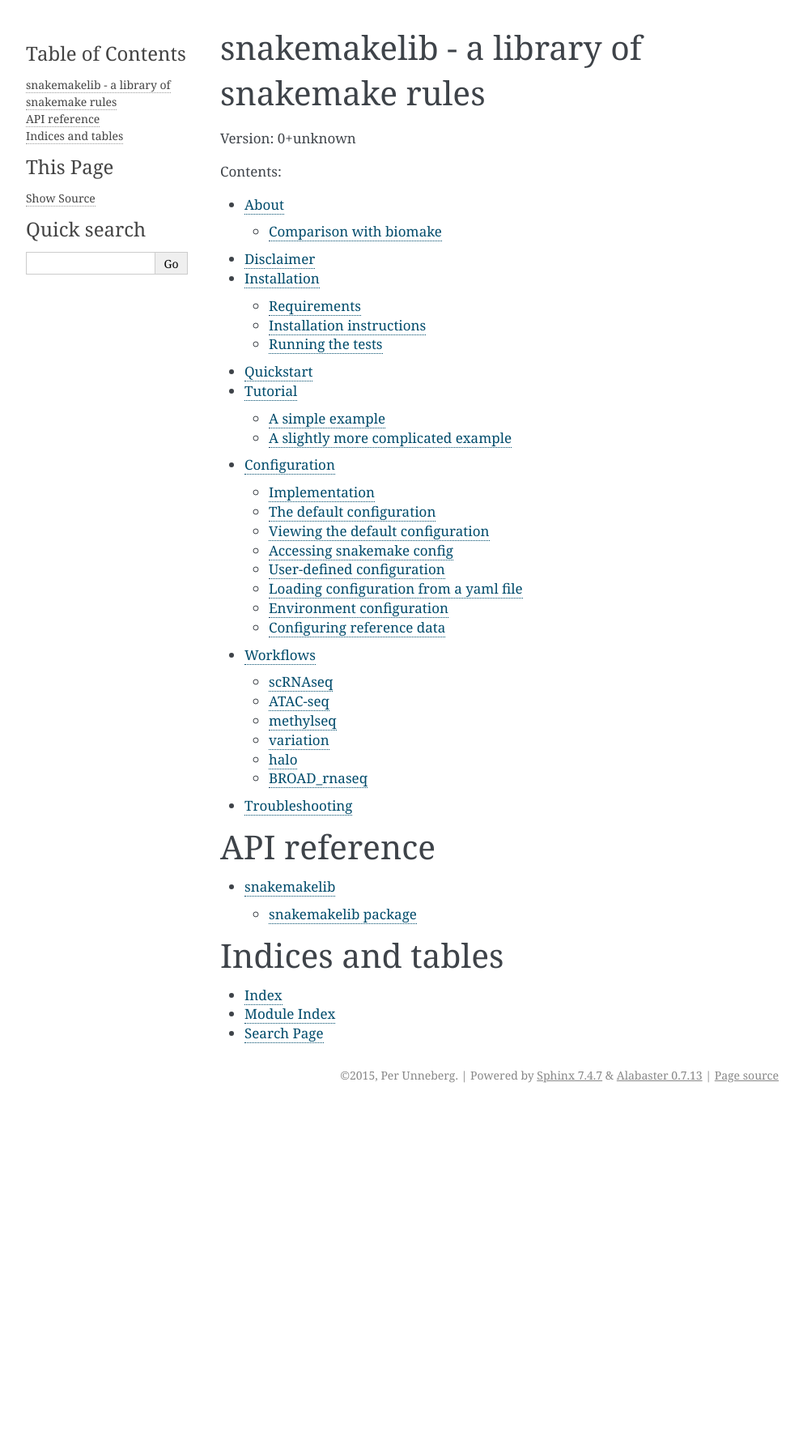
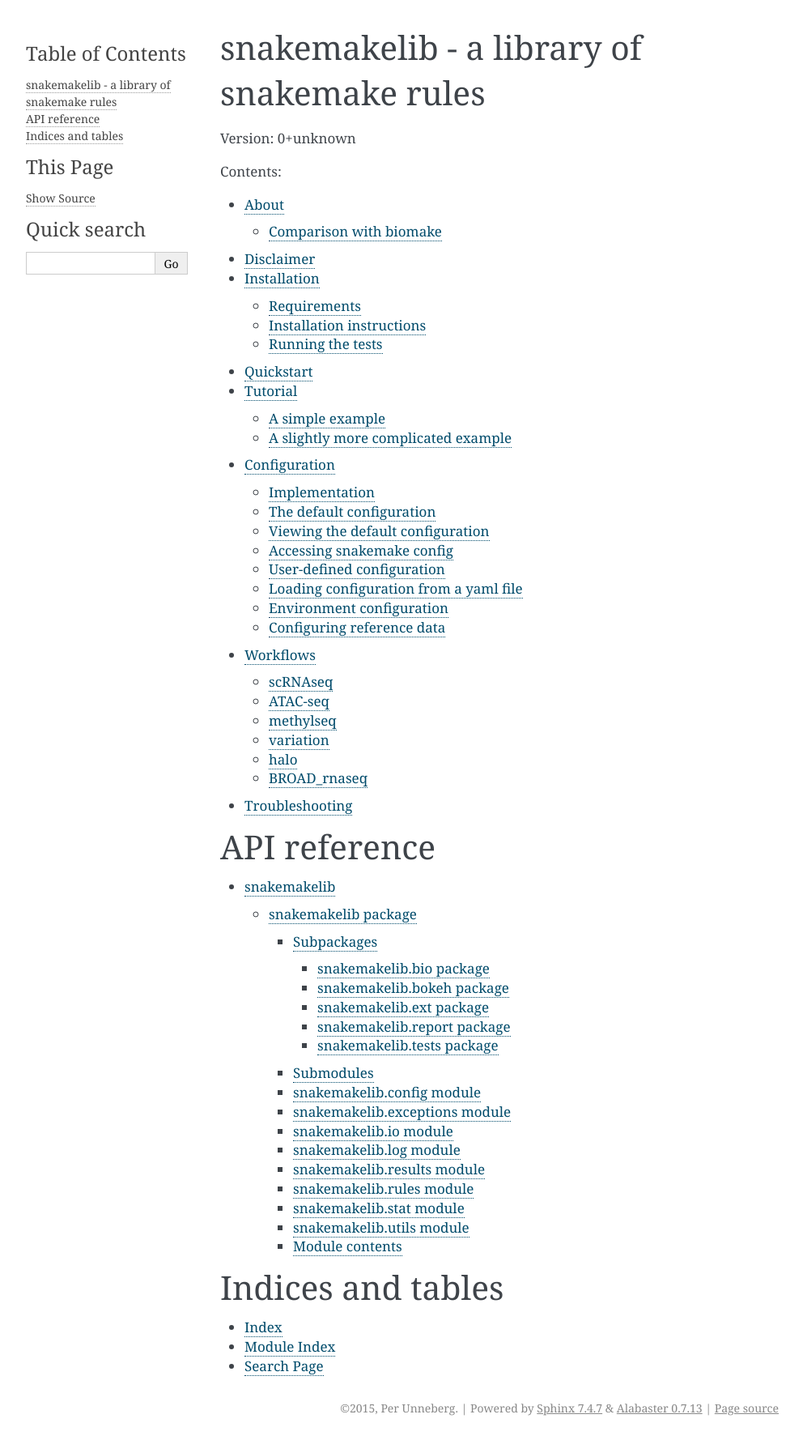
Before and after one commit to percyfal/snakemakelib, a Sphinx documentation site: the page built from sphinx/source/index.rst, in a window 1280 px wide. Shown: the whole page at 81% size, without its empty margins (148-1140 px from the left). Built offline with Sphinx 7.4.7, drawn with Linux system fonts in a browser that asks for light colours; before the commit the page ends 1367 px from its top, so only the background shows below that.

Commit message:
Automated documentation update

```diff
--- a/sphinx/source/api/snakemakelib.report.rst
+++ b/sphinx/source/api/snakemakelib.report.rst
@@ -1,5 +1,12 @@
 snakemakelib.report package
 ===========================
+
+Subpackages
+-----------
+
+.. toctree::
+
+    snakemakelib.report.tests
 
 Submodules
 ----------
--- a/sphinx/source/api/snakemakelib.rst
+++ b/sphinx/source/api/snakemakelib.rst
@@ -6,9 +6,11 @@
 
 .. toctree::
 
+    snakemakelib.bio
     snakemakelib.bokeh
     snakemakelib.ext
     snakemakelib.report
+    snakemakelib.tests
 
 Submodules
 ----------
@@ -17,6 +19,14 @@
 --------------------------
 
 .. automodule:: snakemakelib.config
+    :members:
+    :undoc-members:
+    :show-inheritance:
+
+snakemakelib.exceptions module
+------------------------------
+
+.. automodule:: snakemakelib.exceptions
     :members:
     :undoc-members:
     :show-inheritance:
@@ -33,6 +43,14 @@
 -----------------------
 
 .. automodule:: snakemakelib.log
+    :members:
+    :undoc-members:
+    :show-inheritance:
+
+snakemakelib.results module
+---------------------------
+
+.. automodule:: snakemakelib.results
     :members:
     :undoc-members:
     :show-inheritance:
--- a/sphinx/source/index.rst
+++ b/sphinx/source/index.rst
@@ -24,7 +24,7 @@
 =============
 
 .. toctree::
-   :maxdepth: 2
+   :maxdepth: 4
 
    api/modules
 
```
